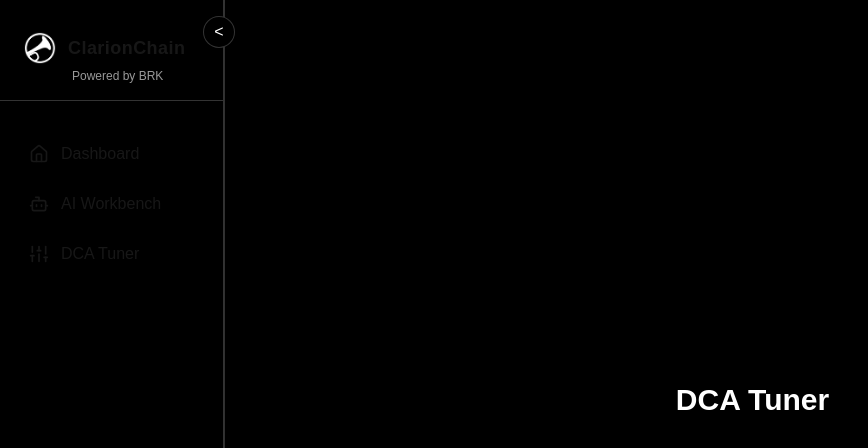
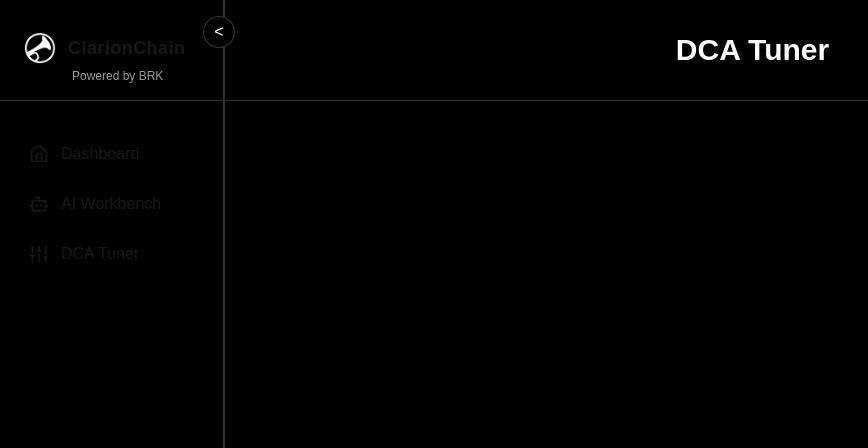
Before and after one commit to tjw74/clarionai, a Next.js app: page /dca-tuner in a window 1280 px wide. Shown: the top 448 px of the page, without its empty margins (0-868 px from the left). Built offline with nearby package versions, Linux system fonts and the light colour scheme.

Commit message:
added dca tuner centered

```diff
--- a/src/app/dca-tuner/page.tsx
+++ b/src/app/dca-tuner/page.tsx
@@ -2,8 +2,13 @@ import React from "react";
 
 export default function DCATunerPage() {
   return (
-    <main className="min-h-screen bg-black text-white flex items-center justify-center">
-      <h1 className="text-3xl font-bold">DCA Tuner</h1>
-    </main>
+    <div className="bg-black text-white min-h-screen w-full flex flex-col border-b border-white/20">
+      <header className="py-8 border-b border-white/20 w-full flex items-center justify-center px-8">
+        <h1 className="text-3xl font-bold">DCA Tuner</h1>
+      </header>
+      <div className="flex flex-col flex-1 p-4 gap-4">
+        {/* Content goes here */}
+      </div>
+    </div>
   );
 }
```
